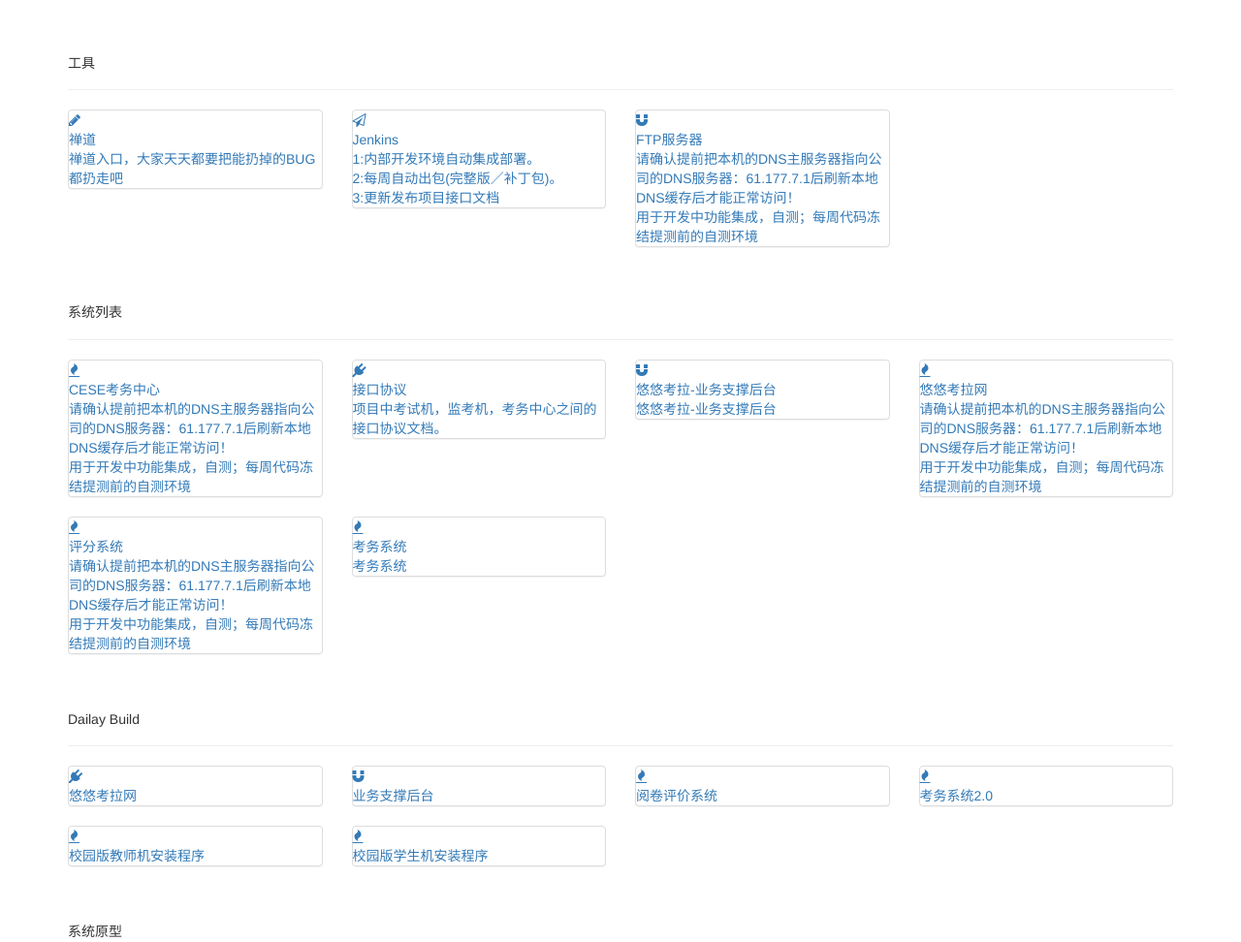
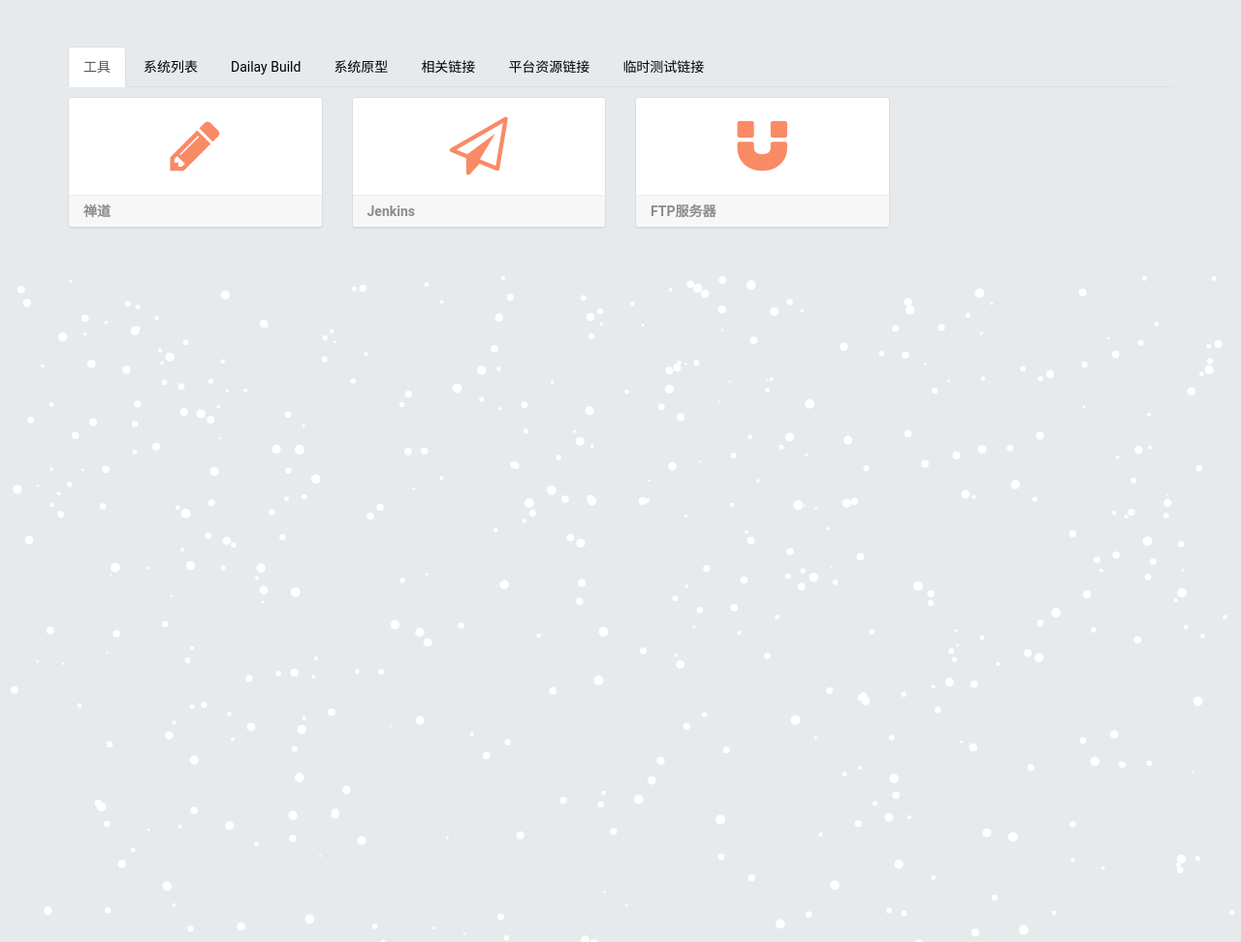
Before and after one commit to zhanggoodzhi/ks, a plain HTML site: page index.html in a window 1280 px wide. Shown: the part 54-1026 px from the top of the page at 97% size. Drawn offline with Linux system fonts and the light colour scheme.

Commit message:
增加tab标签页

```diff
--- a/assets/css/main.less
+++ b/assets/css/main.less
@@ -70,3 +70,16 @@ body {
     border-radius: 0 0 3px 3px;
     color: rgb(102, 102, 102);
 }
+
+.tab-text {
+    color: black;
+    &:hover {
+        color: black!important;
+    }
+}
+
+.tab-pane {
+    .row {
+        margin-top: 10px;
+    }
+}
--- a/index.html
+++ b/index.html
@@ -9,7 +9,7 @@
 	<title>考试考辅(ChivoxExam.SpokenEnglisth)内部开发环境</title>
 	<link href="assets/css/bootstrap.min.css" rel="stylesheet">
 	<link href="assets/font/css/font-awesome.css" rel="stylesheet">
-	<link rel="stylesheet" href="">
+	<link rel="stylesheet" href="assets/css/main.css">
 
 	<script type="text/javascript" src="assets/js/jquery.js"></script>
 	<script type="text/javascript" src="assets/js/bootstrap.min.js"></script>
@@ -35,11 +35,36 @@
 		</div>
 	</div>
 
+	<div class="container" id="cs">
+		<div>
+			<!-- Nav tabs -->
+			<ul class="nav nav-tabs" role="tablist">
+				<li role="presentation" class="active">
+					<a class="tab-text" href="#tool" aria-controls="home" role="tab" data-toggle="tab">工具</a>
+				</li>
+				<li role="presentation">
+					<a class="tab-text" href="#system" aria-controls="profile" role="tab" data-toggle="tab">系统列表</a>
+				</li>
+				<li role="presentation">
+					<a class="tab-text" href="#build" aria-controls="messages" role="tab" data-toggle="tab">Dailay Build</a>
+				</li>
+				<li role="presentation">
+					<a class="tab-text" href="#prototype" aria-controls="settings" role="tab" data-toggle="tab">系统原型</a>
+				</li>
+				<li role="presentation">
+					<a class="tab-text" href="#relate-link" aria-controls="settings" role="tab" data-toggle="tab">相关链接</a>
+				</li>
+				<li role="presentation">
+					<a class="tab-text" href="#platform-link" aria-controls="settings" role="tab" data-toggle="tab">平台资源链接</a>
+				</li>
+				<li role="presentation">
+					<a class="tab-text" href="#test-link" aria-controls="settings" role="tab" data-toggle="tab">临时测试链接</a>
+				</li>
+			</ul>
 
-	<div class="container" id="cs">
-		<div class="page-header">
-			<h5>工具</h5>
-		</div>
+			<!-- Tab panes -->
+			<div class="tab-content">
+				<div role="tabpanel" class="tab-pane active" id="tool">
 					<div class="row">
 						<div class="col-md-3">
 							<div class="panel panel-default">
@@ -93,10 +118,8 @@
 						</div>
 						<!--FTP服务器-->
 					</div>
-
-		<div class="page-header">
-			<h5>系统列表</h5>
 				</div>
+				<div role="tabpanel" class="tab-pane" id="system">
 					<div class="row">
 						<div class="col-md-3">
 							<div class="panel panel-default">
@@ -204,10 +227,8 @@
 						</div>
 						<!--CESE考务系统开发集成环境-->
 					</div>
-
-		<div class="page-header">
-			<h5>Dailay Build</h5>
 				</div>
+				<div role="tabpanel" class="tab-pane" id="build">
 					<div class="row">
 						<div class="col-md-3">
 							<div class="panel panel-default">
@@ -301,10 +322,8 @@
 							</div>
 						</div>
 					</div>
-
-		<div class="page-header">
-			<h5>系统原型</h5>
 				</div>
+				<div role="tabpanel" class="tab-pane" id="prototype">
 					<div class="row">
 						<div class="col-md-3">
 							<div class="panel panel-default">
@@ -440,10 +459,8 @@
 						</div>
 						<!--考中部分-->
 					</div>
-
-		<div class="page-header">
-			<h5>相关链接</h5>
 				</div>
+				<div role="tabpanel" class="tab-pane" id="relate-link">
 					<div class="row">
 						<div class="col-md-3">
 							<div class="panel panel-default">
@@ -492,11 +509,8 @@
 
 
 					</div>
-
-		<div class="page-header">
-			<h5>平台资源链接</h5>
 				</div>
-
+				<div role="tabpanel" class="tab-pane" id="platform-link">
 					<div class="row">
 						<div class="col-md-3">
 							<div class="panel panel-default">
@@ -530,11 +544,8 @@
 							</div>
 						</div>
 					</div>
-
-		<div class="page-header">
-			<h5>临时测试链接</h5>
 				</div>
-
+				<div role="tabpanel" class="tab-pane" id="test-link">
 					<div class="row">
 						<div class="col-md-3">
 							<div class="panel panel-default">
@@ -603,9 +614,10 @@
 						</div>
 						<!--CESE考务中心开发集成环境-->
 					</div>
-
 				</div>
-
+			</div>
+		</div>
+	</div>
 </body>
 
 <script type="text/javascript">
```
Also changed, not shown: assets/css/main.css. Lines whose indentation alone changed are shown as unchanged.
